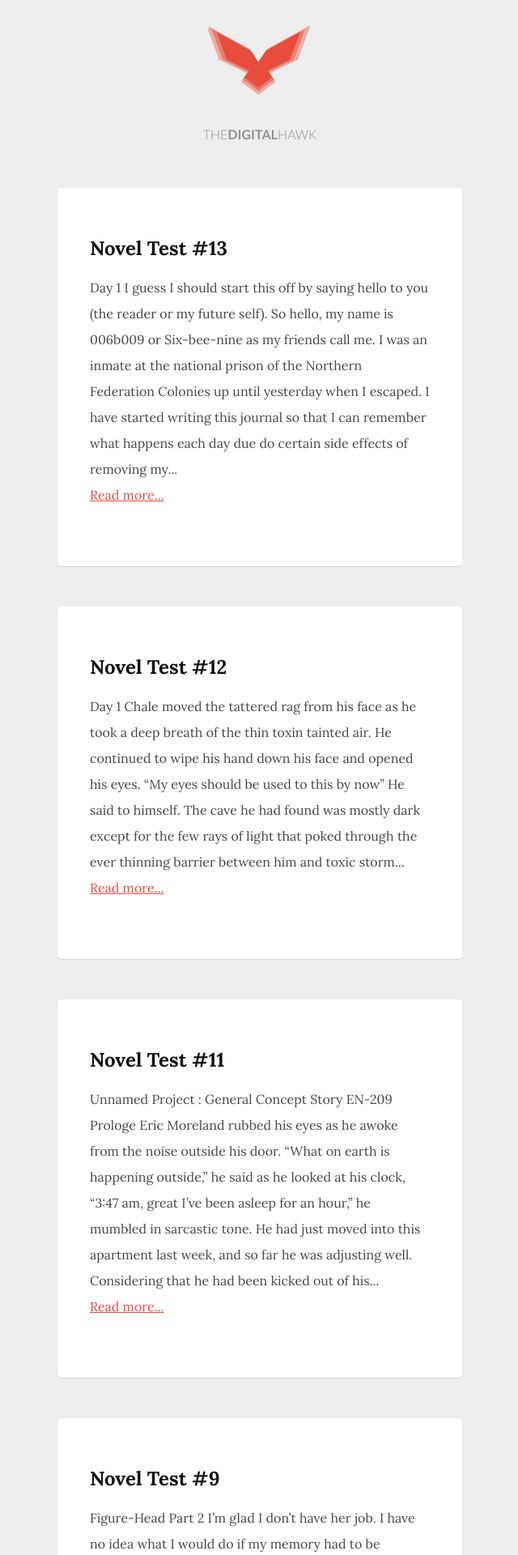
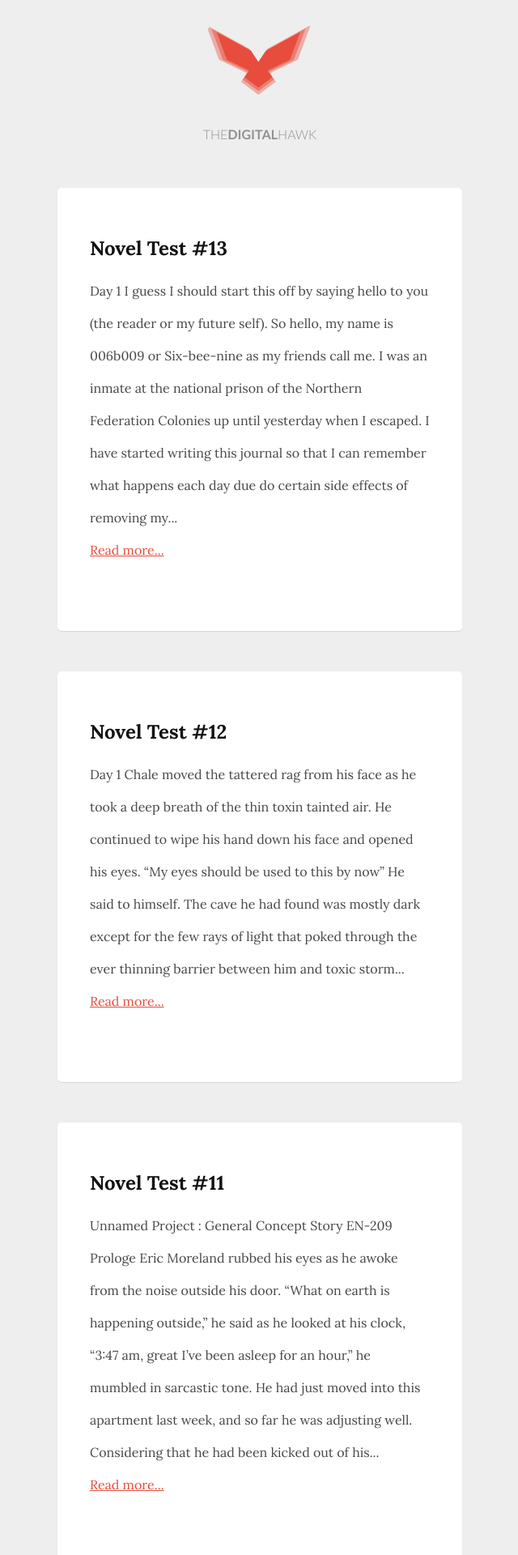
Before and after one commit to nightcry7/blog, a Jekyll site: the page built from index.html, in a window 1280 px wide. Shown: the top 1920 px of the page at 81% size, without its empty margins (319-959 px from the left). Built offline with Jekyll 4.4.1, drawn with Linux system fonts in a browser that asks for light colours; Markdown is read by kramdown in place of the engine named in the settings.

Commit message:
readability 1

```diff
--- a/css/main.css
+++ b/css/main.css
@@ -34,7 +34,7 @@ body {
 }
 h1 {
   font-size: 3em;
-  text-transform: uppercase;
+/*  text-transform: uppercase;*/
   font-family: 'Lato', sans-serif;
   font-weight: 700;
 }
@@ -79,7 +79,7 @@ font-size:24px;
   box-shadow: 0 1px 1px rgba(0, 0, 0, 0.1);
   overflow:hidden;
   font-size: 1rem;
-    line-height: 2rem;
+    line-height: 2.5rem;
   margin-bottom: 50px;
     border-radius: 5px;
     font-family: 'Lora', serif;
```
